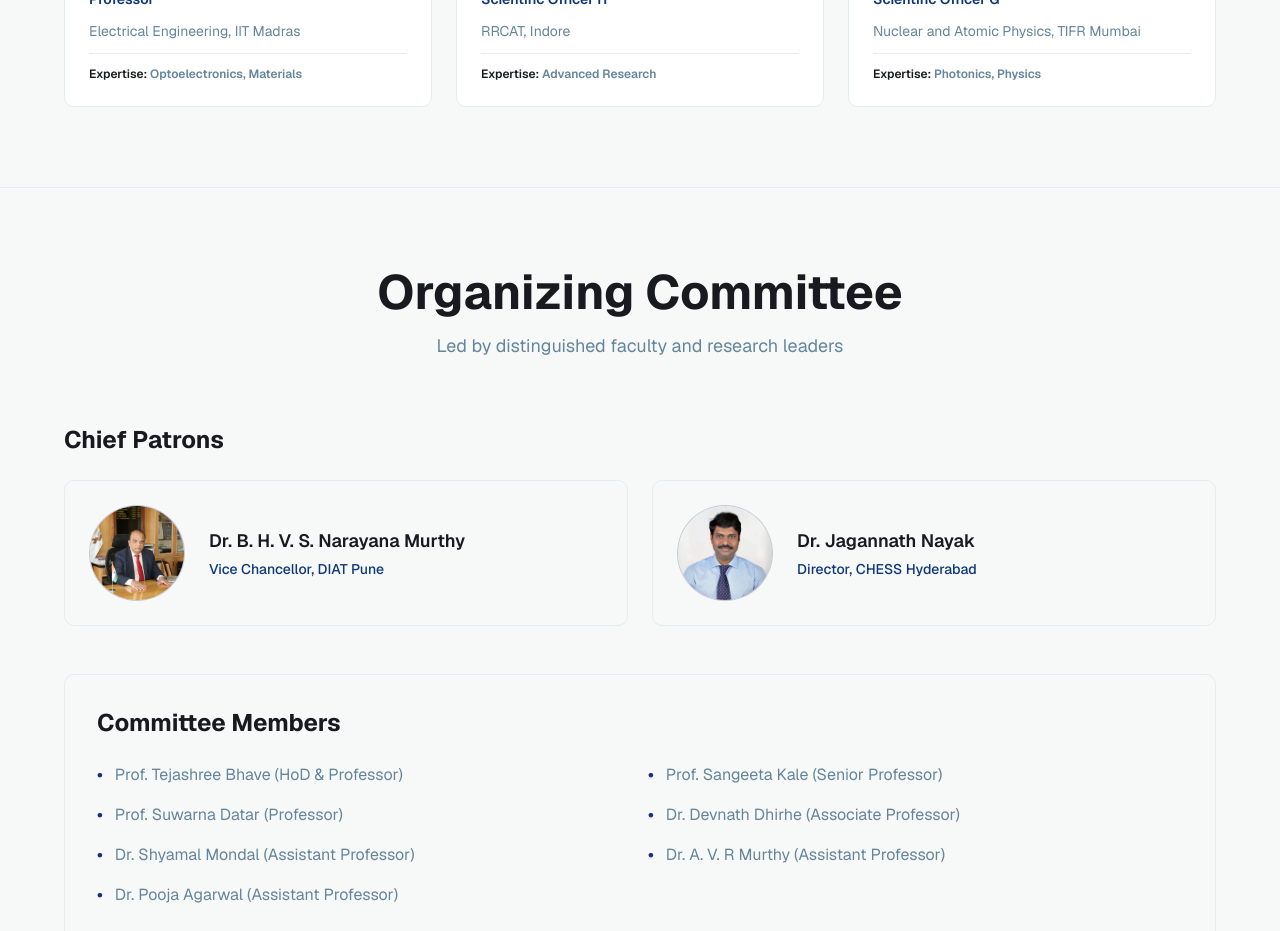
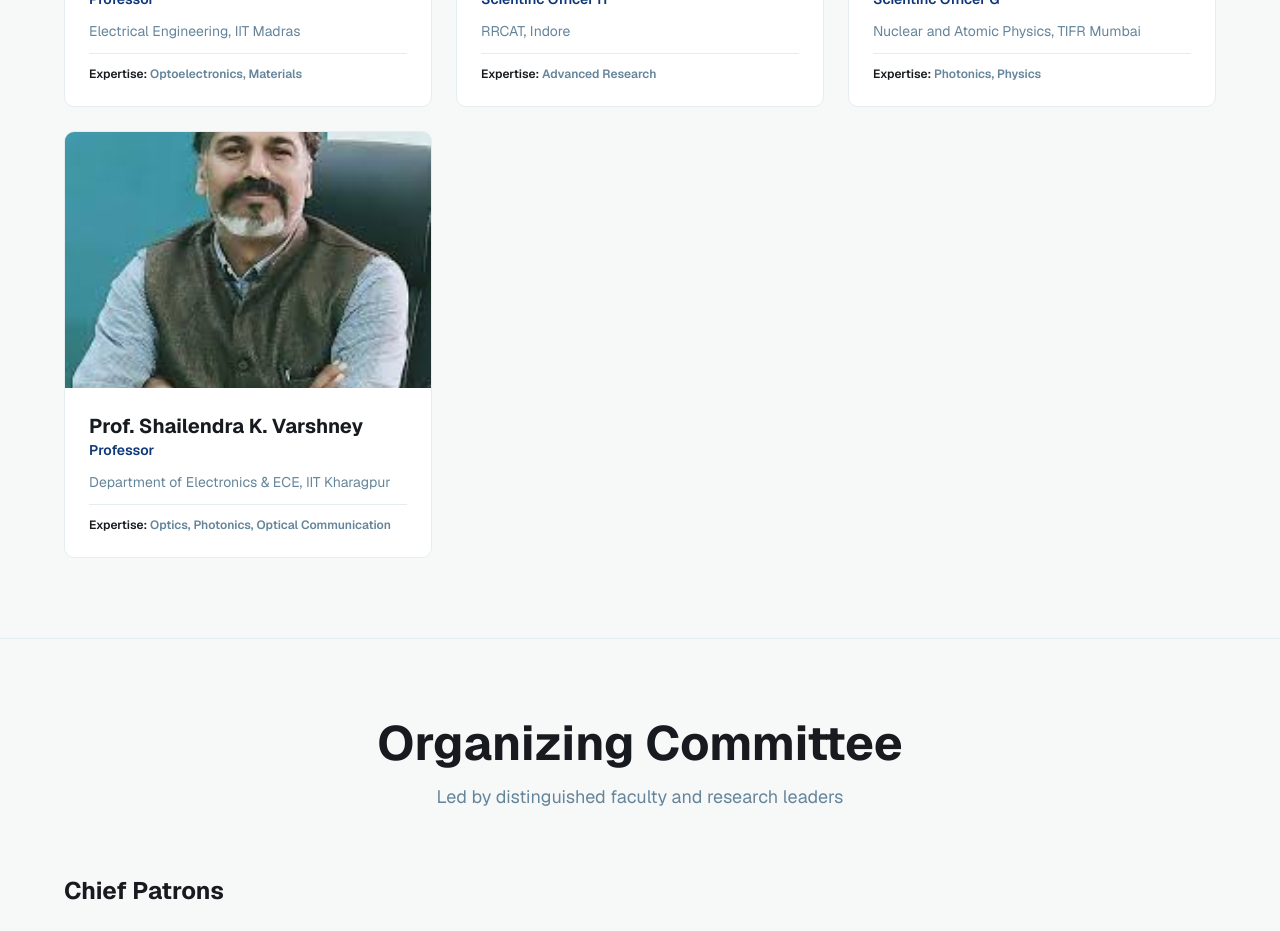
Before and after one commit to utkarsh207543/photomat, a Next.js app in the folder photonics-workshop-website/: page /photomat/ in a window 1280 px wide. Shown: the part 8100-9031 px from the top of the page. Built offline with nearby package versions, Linux system fonts and the light colour scheme.

Commit message:
Add Prof. Shailendra K. Varshney to keynote speakers list

```diff
--- a/photonics-workshop-website/components/sections/keynote-speakers.tsx
+++ b/photonics-workshop-website/components/sections/keynote-speakers.tsx
@@ -51,6 +51,14 @@ const speakers = [
     institution: 'Nuclear and Atomic Physics, TIFR Mumbai',
     expertise: 'Photonics, Physics',
     image: 'https://hebbkx1anhila5yf.public.blob.vercel-storage.com/Aditya%20Dharmadhikari-H4hS3m816OQieqmPWRqSLwYWgIDXdy.jpg',
+  },
+  {
+    id: 7,
+    name: 'Prof. Shailendra K. Varshney',
+    title: 'Professor',
+    institution: 'Department of Electronics & ECE, IIT Kharagpur',
+    expertise: 'Optics, Photonics, Optical Communication',
+    image: '/photomat/images/speakers/shailendra-varshney.jpg',
   },
 ]
 
```
Also changed, not shown: photonics-workshop-website/public/images/speakers/shailendra-varshney.jpg (added), 1 other file (tests, documents, lock files or other folders).
